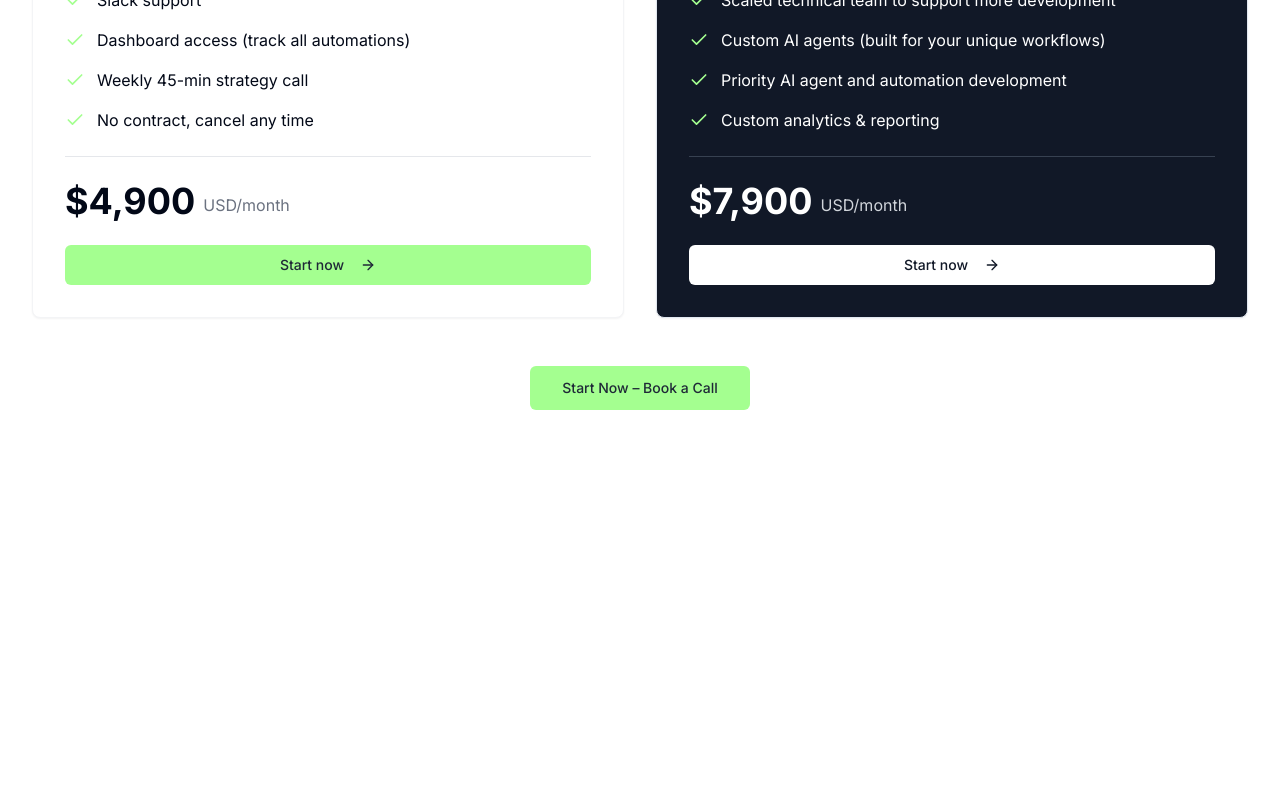
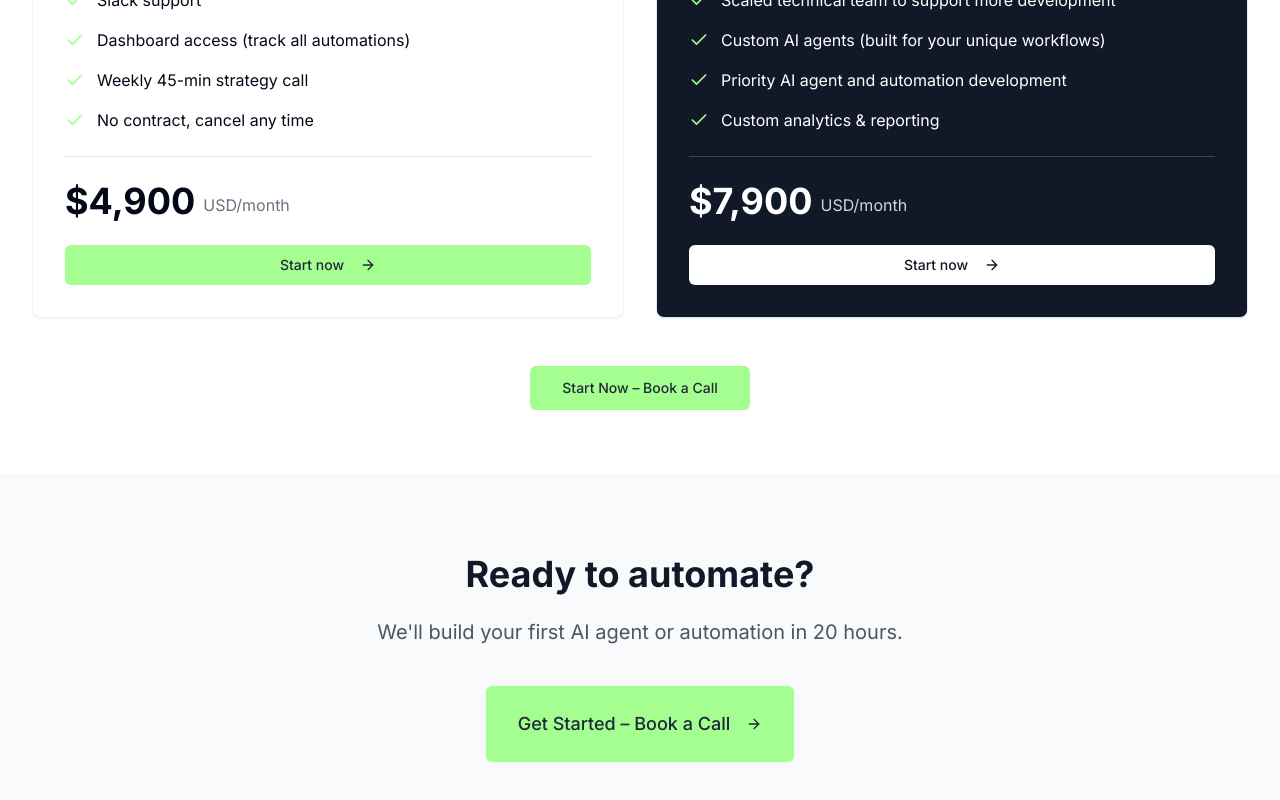
Before and after one commit to 0xexg/twentyhours-automate-ai, a React (Vite) app: page / in a window 1280 px wide. Shown: the part 2564-3364 px from the top of the page. Before the commit the page ends 3038 px from the top, so only its background shows below. Built offline with nearby package versions, Linux system fonts and the light colour scheme; the HTML template or start-up script is replaced by a standard one.

Commit message:
Add CTA section
Adds a call-to-action section to encourage users to book a call.

```diff
--- /dev/null
+++ b/src/components/CTASection.tsx
@@ -0,0 +1,26 @@
+
+import React from 'react';
+import { Button } from '@/components/ui/button';
+import { ArrowRight } from 'lucide-react';
+
+const CTASection = () => {
+  return (
+    <section className="py-20 bg-gray-50">
+      <div className="max-w-4xl mx-auto px-4 sm:px-6 lg:px-8 text-center">
+        <h2 className="text-4xl font-bold text-gray-900 mb-6">Ready to automate?</h2>
+        <p className="text-xl text-gray-600 mb-10">
+          We'll build your first AI agent or automation in 20 hours.
+        </p>
+        <Button
+          size="lg"
+          className="bg-[#a4ff90] hover:bg-[#8dff77] text-gray-800 px-8 py-6 text-lg h-auto"
+        >
+          Get Started – Book a Call
+          <ArrowRight className="h-5 w-5 ml-2" />
+        </Button>
+      </div>
+    </section>
+  );
+};
+
+export default CTASection;
--- a/src/pages/Index.tsx
+++ b/src/pages/Index.tsx
@@ -7,6 +7,7 @@ import Announcement from '@/components/Announcement';
 import AutomationFeatures from '@/components/AutomationFeatures';
 import HowItWorks from '@/components/HowItWorks';
 import PricingSection from '@/components/PricingSection';
+import CTASection from '@/components/CTASection';
 
 const Index = () => {
   return (
@@ -18,6 +19,7 @@ const Index = () => {
       <AutomationFeatures />
       <HowItWorks />
       <PricingSection />
+      <CTASection />
     </div>
   );
 };
```
